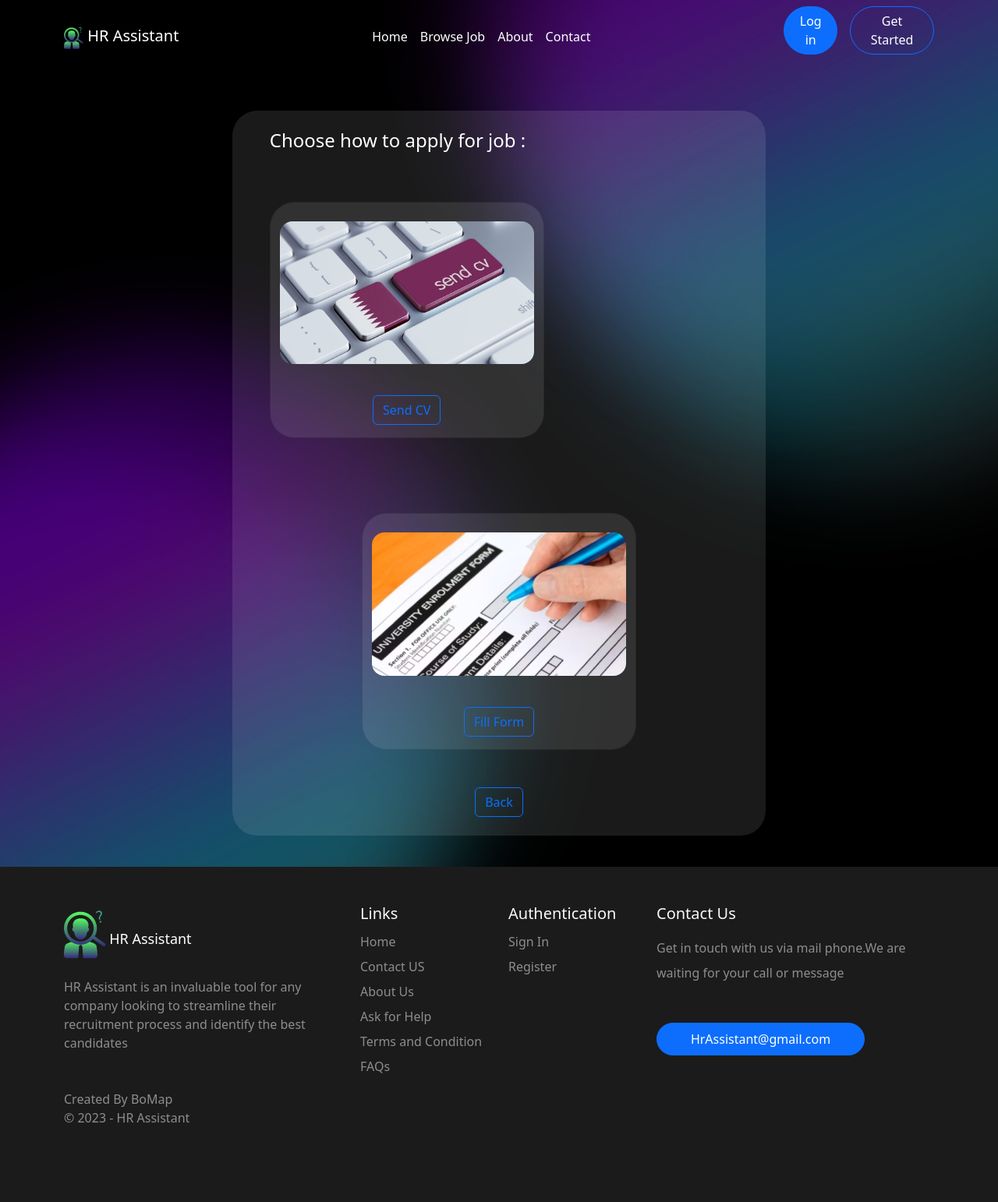
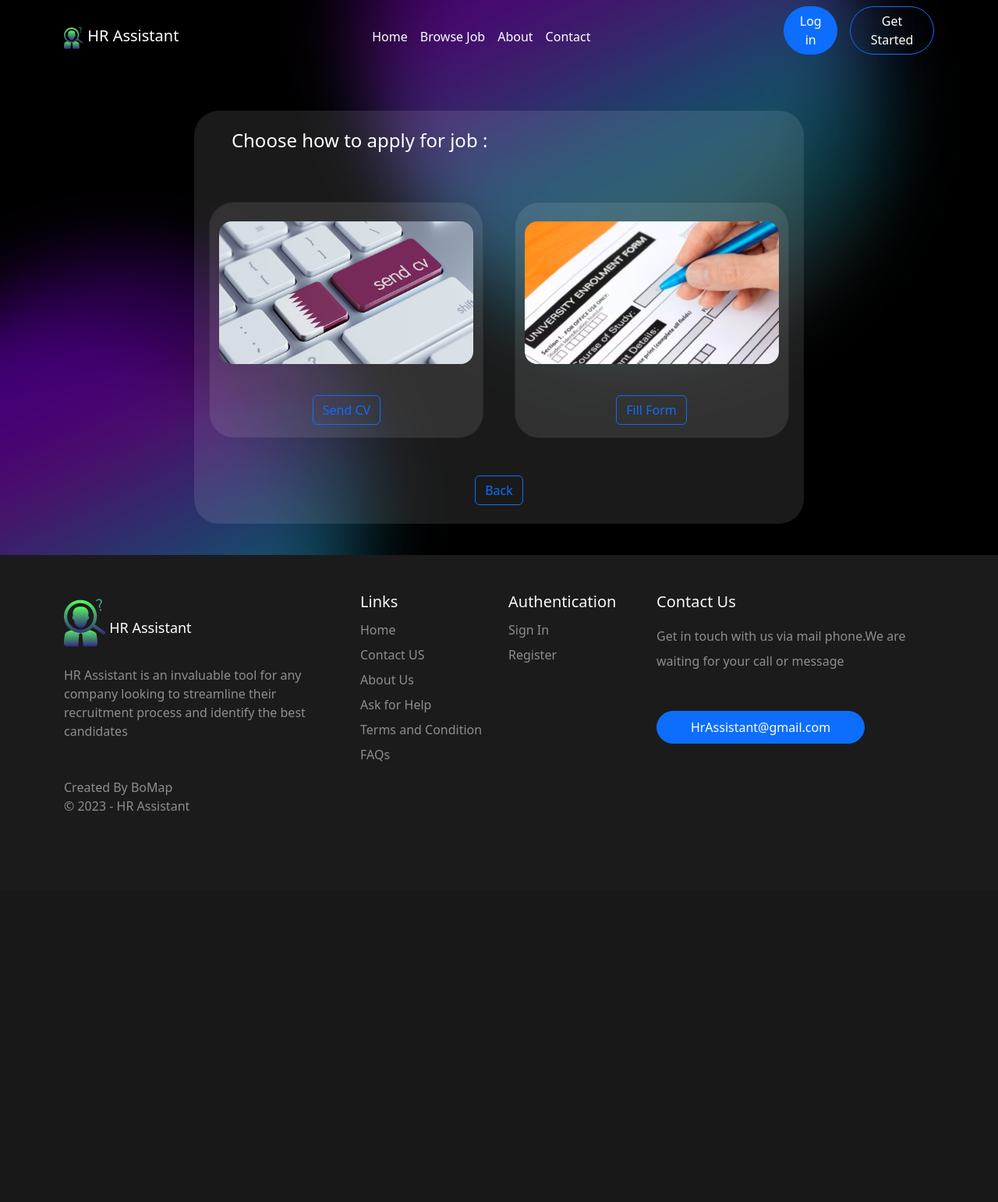
Before and after one commit to MaarkNassef/GraduationProject, a Flask app: page /Uploadtype/1 in a window 1280 px wide. Shown: the whole page at 78% size. After the commit the page ends 1040 px from the top, so only its background shows below. Run offline with Flask 3, Linux system fonts and the light colour scheme; some libraries are stand-ins or nearby versions.

Commit message:
updated design uploadtupe

```diff
--- a/templates/Uploadtype.html
+++ b/templates/Uploadtype.html
@@ -3,19 +3,19 @@
 {% block content %}
 <br>
         <br>
-        <div class="bg-light bg-opacity-10 rounded-5 col-lg-7 col-md-6 col-sm-6 m-auto  align-items-center">
+        <div class="bg-light bg-opacity-10 rounded-5 col-lg-8 col-md-6 col-sm-6 m-auto  align-items-center">
             <br>
             <h4 class="mx-5 mb-3 text-white ">Choose how to apply for job :</h4>
             <div class="container col-lg-12 col-md-6 col-sm-6 align-items-center ">
               <div class="row">
-                <div class="card bg-light bg-opacity-10 rounded-5 mx-5 my-5 align-items-center" style="width: 22rem;">
+                <div class="card bg-light col-lg-6 bg-opacity-10 rounded-5 mx-auto my-5 align-items-center" style="width: 22rem;">
                   <img src="{{url_for('static' ,filename='Upload Type photos/CV Photo.jpg')}}" class="my-4 rounded-4 img-fluid" alt="...">
                   <div class="card-body">
                     <a href="/upload-resume/{{id}}" class=" btn btn-outline-primary">Send CV</a>
                   </div>
                 </div>
 
-                <div class="card bg-light bg-opacity-10 rounded-5 m-auto my-5 align-items-center" style="width: 22rem;">
+                <div class="card bg-light col-lg-6 bg-opacity-10 rounded-5 m-auto my-5 align-items-center" style="width: 22rem;">
                   <img src="{{url_for('static' ,filename='Upload Type photos/Form Photo.jpg')}}" class=" my-4 rounded-4 img-fluid" alt="...">
                   <div class="card-body">
                     <a href="{{url_for('FillForm',ID=id)}}" class="btn btn-outline-primary">Fill Form</a>
```
